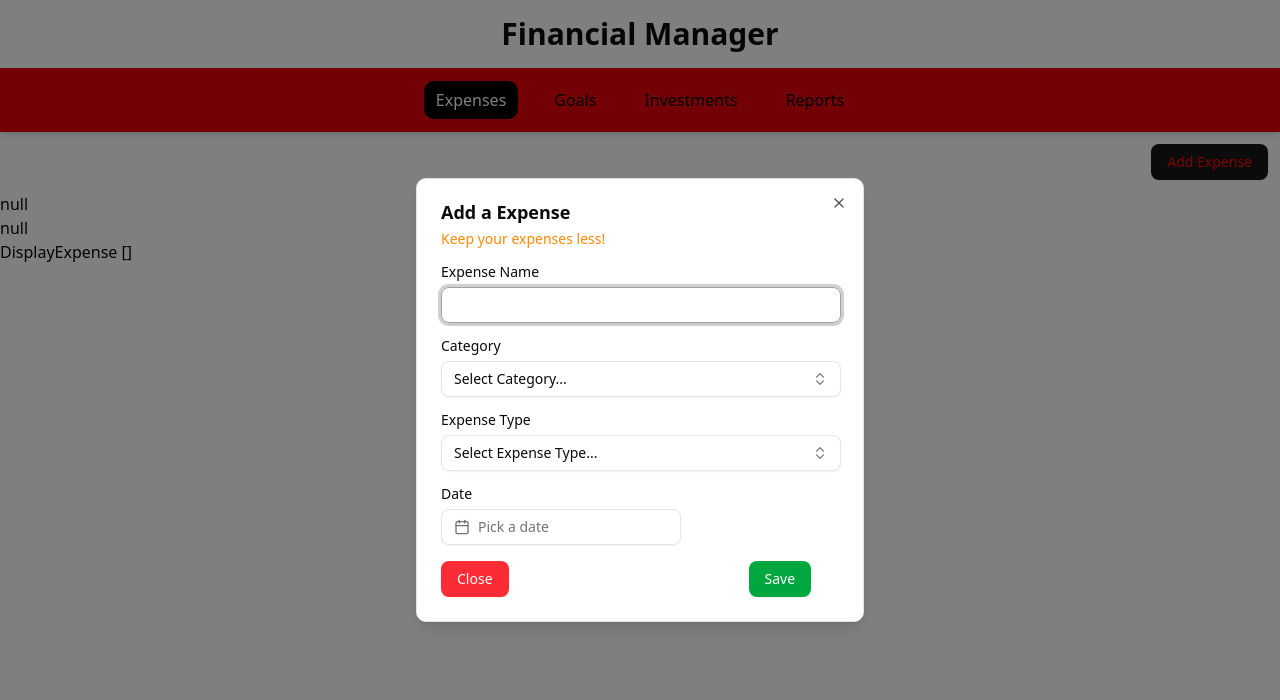
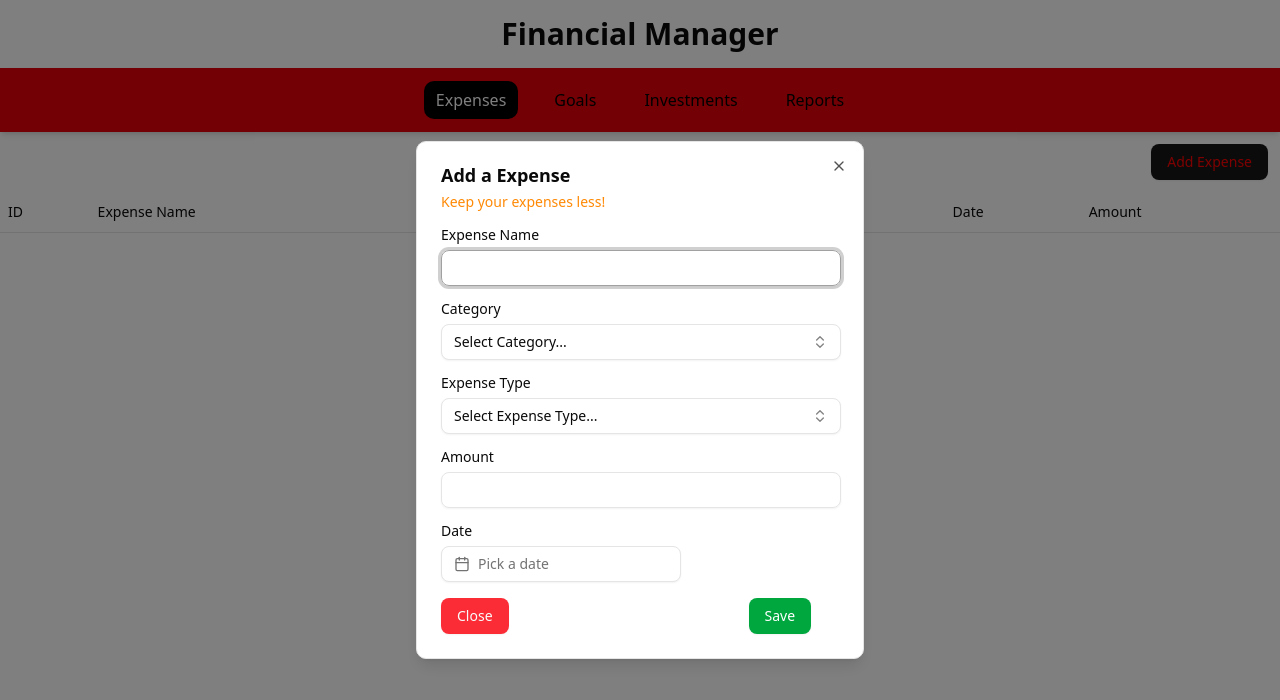
Before and after one commit to manojchandrasekaran/finance_manager, a React (Vite) app: page / in a window 1280 px wide. Both pictures are taken after a click on the element "Add Expense". Shown: the top 700 px of the page. Built offline with nearby package versions, Linux system fonts and the light colour scheme.

Commit message:
Displayed transactions data in table and added balance value

```diff
--- a/src/App.jsx
+++ b/src/App.jsx
@@ -12,7 +12,7 @@ function App() {
 
       <Routes>
         <Route path="/" index element={<Homepage />} />
-        <Route path="/goals" index element={<Goals />} />
+        <Route path="/goals" element={<Goals />} />
         <Route path="*" element={<Nomatch />} />
       </Routes>
     </>
--- a/src/components/DisplayExpense.jsx
+++ b/src/components/DisplayExpense.jsx
@@ -1,11 +1,17 @@
 import React from "react";
 import { useSelector } from "react-redux";
+import TableComp from "./TableComp";
 
 function DisplayExpense() {
-//   console.log("DisplayExpense page log");
+  //   console.log("DisplayExpense page log");
 
-  const { expenses } = useSelector((state) => state.expense);
-  return <div>DisplayExpense {JSON.stringify(expenses)}</div>;
+  const { expenses, balance } = useSelector((state) => state.expense);
+  // return <div>DisplayExpense {JSON.stringify(expenses)}</div>;
+  return (
+    <>
+      <TableComp data={expenses} balance={balance} />
+    </>
+  );
 }
 
 export default DisplayExpense;
--- a/src/components/Homepage.jsx
+++ b/src/components/Homepage.jsx
@@ -63,35 +63,35 @@ function Homepage() {
 
   const categories = [
     {
-      value: "food",
+      value: "Food",
       label: "Food",
     },
     {
-      value: "travel",
+      value: "Travel",
       label: "Travel",
     },
     {
-      value: "medical",
+      value: "Medical",
       label: "Medical",
     },
     {
-      value: "rent",
+      value: "Rent",
       label: "Rent",
     },
     {
-      value: "others",
+      value: "Others",
       label: "Others",
     },
   ];
 
   const expense_type = [
     {
-      value: "credit",
-      label: "credit",
+      value: "Credit",
+      label: "Credit",
     },
     {
-      value: "debit",
-      label: "debit",
+      value: "Debit",
+      label: "Debit",
     },
   ];
 
@@ -134,6 +134,7 @@ function Homepage() {
             <div className="grid gap-2">
               <Label htmlFor="expense-name">Expense Name</Label>
               <Input
+                required
                 id="expense-name"
                 name="name"
                 defaultValue=""
@@ -273,6 +274,24 @@ function Homepage() {
               </Popover>
             </div>
 
+            {/* <div className="grid gap-4"> */}
+            <div className="grid gap-2">
+              <Label htmlFor="amount">Amount</Label>
+              <Input
+                id="amount"
+                type="number"
+                name="amount"
+                defaultValue=""
+                min={0}
+                onChange={(e) =>
+                  setformData({
+                    ...formData,
+                    [e.target.name]: Number(e.target.value),
+                  })
+                }
+              />
+            </div>
+
             <div className="grid gap-2">
               <Label htmlFor="date">Date</Label>
               <Popover>
@@ -332,8 +351,8 @@ function Homepage() {
           </DialogFooter>
         </DialogContent>
       </Dialog>
-      <p>{JSON.stringify(formData)}</p>
-      <p>{JSON.stringify(expenseData)}</p>
+      {/* <p>{JSON.stringify(formData)}</p>
+      <p>{JSON.stringify(expenseData)}</p> */}
       <DisplayExpense />
     </>
   );
--- /dev/null
+++ b/src/components/TableComp.jsx
@@ -0,0 +1,85 @@
+import React from "react";
+import {
+  Table,
+  TableBody,
+  TableCaption,
+  TableCell,
+  TableHead,
+  TableHeader,
+  TableRow,
+} from "@/shadcn/components/ui/table";
+
+function TableComp({ data, balance }) {
+  console.log("Data===", data, balance);
+  var arr = ["hello"];
+
+  return (
+    <>
+      {data.length > 0 ? (
+        <div>
+          <div className="flex justify-center font-bold text-2xl mb-8">
+            Total Balance:{balance}
+          </div>
+          <Table>
+            <TableCaption>A list of your recent expenses.</TableCaption>
+            <TableHeader>
+              <TableRow className="w-[100px]">
+                <TableHead>ID</TableHead>
+                <TableHead>Expense Name</TableHead>
+                <TableHead>Category</TableHead>
+                <TableHead>Expense Type</TableHead>
+                <TableHead>Date</TableHead>
+                <TableHead>Amount</TableHead>
+              </TableRow>
+            </TableHeader>
+            <TableBody>
+              {data.map((item) => (
+                <TableRow key={item.id}>
+                  <TableCell>{item.id}</TableCell>
+                  <TableCell className="font-medium">{item.name}</TableCell>
+                  <TableCell>{item.category}</TableCell>
+                  <TableCell>{item.expenseType}</TableCell>
+                  <TableCell>
+                    {new Date(item.date).toLocaleString("en-US", {
+                      year: "numeric",
+                      month: "long",
+                      day: "numeric",
+                      hour: "2-digit",
+                      minute: "2-digit",
+                      hour12: true,
+                    })}
+                  </TableCell>
+                  <TableCell>{item.amount}</TableCell>
+                </TableRow>
+              ))}
+            </TableBody>
+          </Table>
+        </div>
+      ) : (
+        <div>
+          <Table>
+            <TableHeader>
+              <TableRow className="w-[100px]">
+                <TableHead>ID</TableHead>
+                <TableHead>Expense Name</TableHead>
+                <TableHead>Category</TableHead>
+                <TableHead>Expense Type</TableHead>
+                <TableHead>Date</TableHead>
+                <TableHead>Amount</TableHead>
+              </TableRow>
+            </TableHeader>
+            <TableBody className=" justify-center">
+              <TableRow>
+                <TableCell colSpan={6} className="font- text-center">
+                  No Expenses added
+                </TableCell>
+              </TableRow>
+            </TableBody>
+          </Table>
+        </div>
+      )}
+    </>
+  );
+}
+
+export default TableComp;
--- a/src/features/expenseSlice.js
+++ b/src/features/expenseSlice.js
@@ -2,6 +2,7 @@ import { createSlice } from "@reduxjs/toolkit";
 
 const initialState = {
   expenses: [],
+  balance: 0,
 };
 
 const expenseSlice = createSlice({
@@ -9,10 +10,17 @@ const expenseSlice = createSlice({
   initialState,
   reducers: {
     addExpense: (state, action) => {
-      //adding expense here
       console.log("Data=", action.payload);
 
-      state.expenses = [...state.expenses, action.payload];
+      state.expenses = [
+        ...state.expenses,
+        { id: state.expenses.length + 1, ...action.payload },
+      ];
+      if (action.payload.expenseType === "Credit") {
+        state.balance = state.balance + action.payload.amount;
+      } else if (action.payload.expenseType === "Debit") {
+        state.balance = state.balance - action.payload.amount;
+      }
     },
     editExpense: (state, action) => {
       //editing expense here
--- /dev/null
+++ b/src/shadcn/components/ui/table.jsx
@@ -0,0 +1,122 @@
+import * as React from "react"
+
+import { cn } from "@/lib/utils"
+
+function Table({
+  className,
+  ...props
+}) {
+  return (
+    (<div data-slot="table-container" className="relative w-full overflow-x-auto">
+      <table
+        data-slot="table"
+        className={cn("w-full caption-bottom text-sm", className)}
+        {...props} />
+    </div>)
+  );
+}
+
+function TableHeader({
+  className,
+  ...props
+}) {
+  return (
+    (<thead
+      data-slot="table-header"
+      className={cn("[&_tr]:border-b", className)}
+      {...props} />)
+  );
+}
+
+function TableBody({
+  className,
+  ...props
+}) {
+  return (
+    (<tbody
+      data-slot="table-body"
+      className={cn("[&_tr:last-child]:border-0", className)}
+      {...props} />)
+  );
+}
+
+function TableFooter({
+  className,
+  ...props
+}) {
+  return (
+    (<tfoot
+      data-slot="table-footer"
+      className={cn("bg-muted/50 border-t font-medium [&>tr]:last:border-b-0", className)}
+      {...props} />)
+  );
+}
+
+function TableRow({
+  className,
+  ...props
+}) {
+  return (
+    (<tr
+      data-slot="table-row"
+      className={cn(
+        "hover:bg-muted/50 data-[state=selected]:bg-muted border-b transition-colors",
+        className
+      )}
+      {...props} />)
+  );
+}
+
+function TableHead({
+  className,
+  ...props
+}) {
+  return (
+    (<th
+      data-slot="table-head"
+      className={cn(
+        "text-foreground h-10 px-2 text-left align-middle font-medium whitespace-nowrap [&:has([role=checkbox])]:pr-0 [&>[role=checkbox]]:translate-y-[2px]",
+        className
+      )}
+      {...props} />)
+  );
+}
+
+function TableCell({
+  className,
+  ...props
+}) {
+  return (
+    (<td
+
+      data-slot="table-cell"
+      className={cn(
+        "p-2 align-middle whitespace-nowrap [&:has([role=checkbox])]:pr-0 [&>[role=checkbox]]:translate-y-[2px]",
+        className
+      )}
+      {...props} />)
+  );
+}
+
+function TableCaption({
+  className,
+  ...props
+}) {
+  return (
+    (<caption
+      data-slot="table-caption"
+      className={cn("text-muted-foreground mt-4 text-sm", className)}
+      {...props} />)
+  );
+}
+
+export {
+  Table,
+  TableHeader,
+  TableBody,
+  TableFooter,
+  TableHead,
+  TableRow,
+  TableCell,
+  TableCaption,
+}
```
